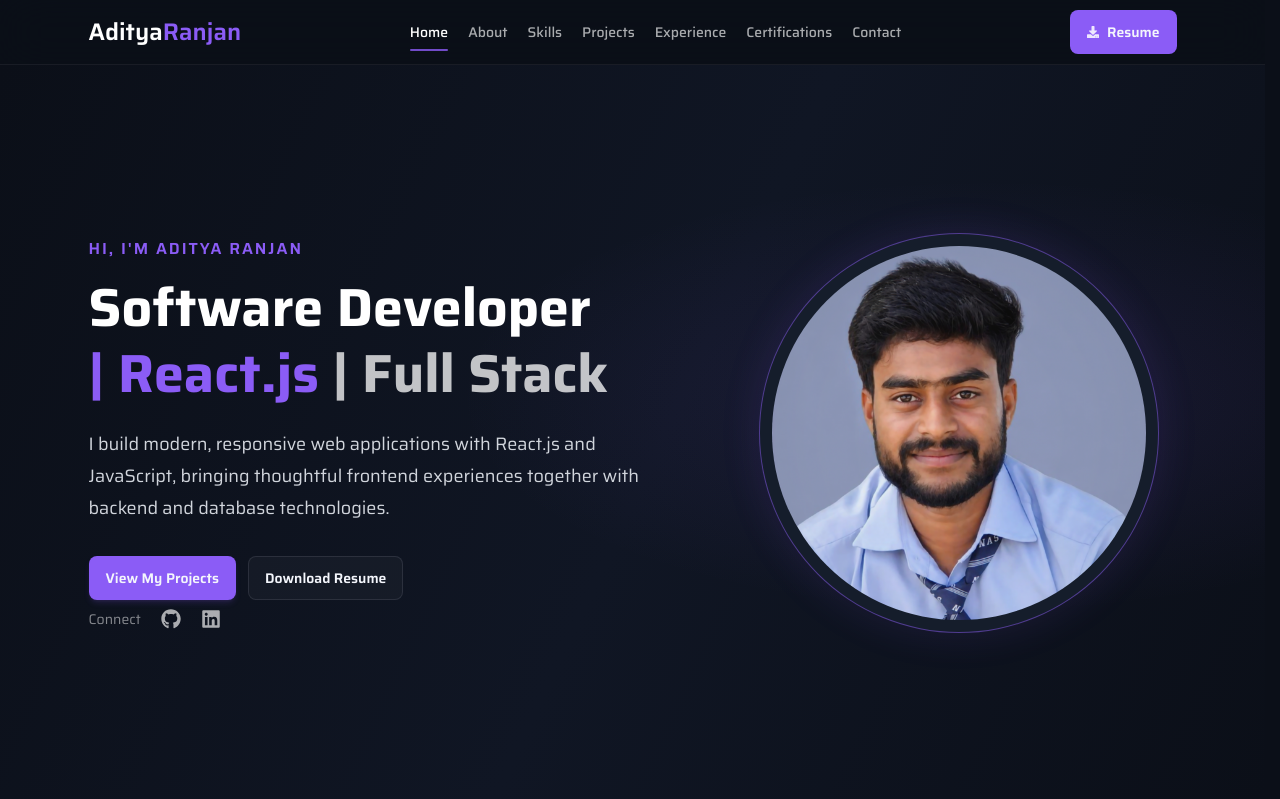
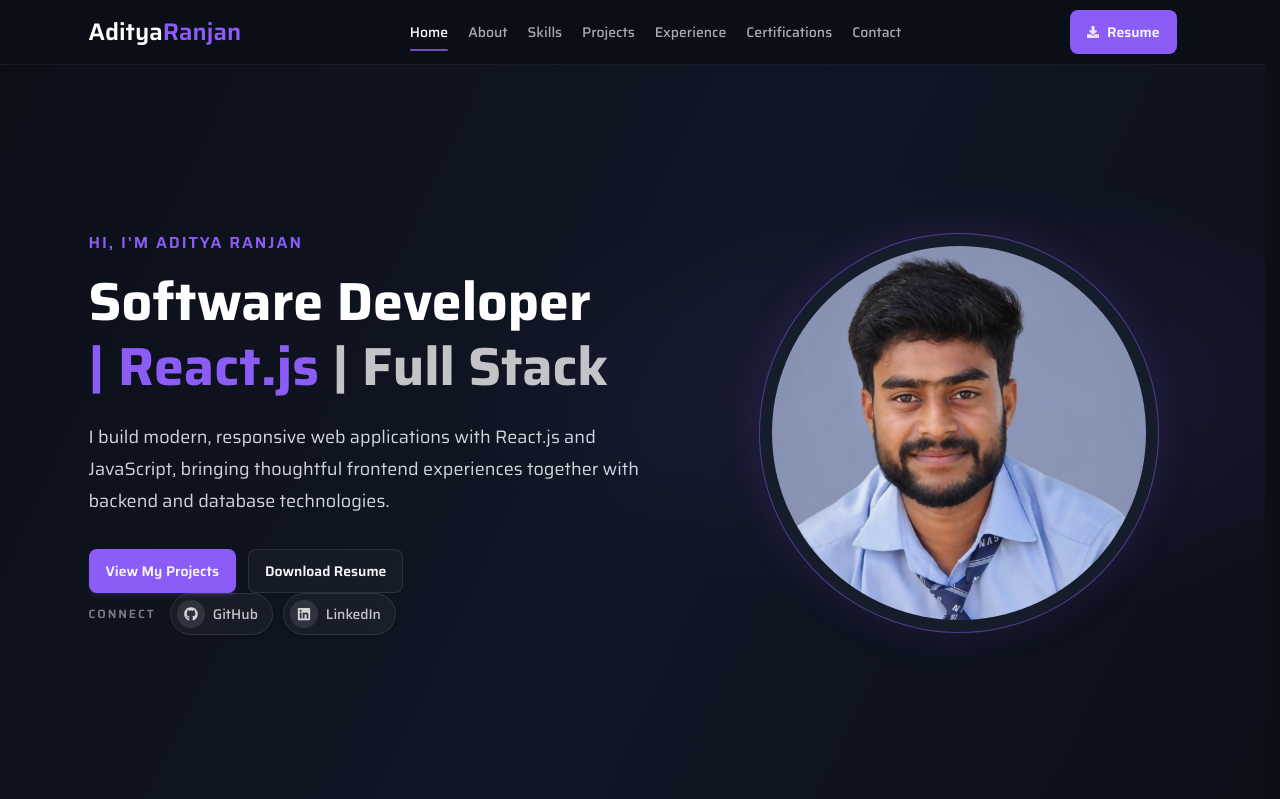
Before and after one commit to Aditya-Ranjan08/My-Portfolio, a React (Vite) app: page / in a window 1280 px wide. Shown: the top 799 px of the page. Built offline with nearby package versions, Linux system fonts and the light colour scheme.

Commit message:
Update portfolio

```diff
--- a/src/components/Hero.jsx
+++ b/src/components/Hero.jsx
@@ -88,26 +88,34 @@ const Hero = () => {
 
         <Motion.div
           variants={entrance}
-          className="order-3 flex items-center gap-5 lg:col-start-1 lg:row-start-2"
+          className="order-3 flex flex-wrap items-center gap-2.5 lg:col-start-1 lg:row-start-2"
         >
-          <span className="text-sm text-white/50">Connect</span>
+          <span className="mr-1 text-xs font-semibold uppercase tracking-[0.16em] text-white/45">
+            Connect
+          </span>
           <a
             href="https://github.com/Aditya-Ranjan08"
             target="_blank"
             rel="noopener noreferrer"
             aria-label="GitHub profile"
-            className="text-xl text-white/65 transition-colors hover:text-purple focus-visible:outline-2 focus-visible:outline-offset-4 focus-visible:outline-purple"
+            className="group inline-flex min-h-10 items-center gap-2 rounded-full border border-white/10 bg-white/[0.04] py-1.5 pl-1.5 pr-3.5 text-sm font-medium text-white/75 shadow-sm transition-all duration-200 hover:-translate-y-0.5 hover:border-purple/40 hover:bg-purple/10 hover:text-white hover:shadow-[0_6px_20px_rgba(139,92,246,0.12)] focus-visible:outline-2 focus-visible:outline-offset-4 focus-visible:outline-purple"
           >
-            <FaGithub aria-hidden="true" />
+            <span className="flex h-7 w-7 items-center justify-center rounded-full bg-white/10 text-white/80 transition-colors group-hover:bg-purple/20 group-hover:text-purple">
+              <FaGithub aria-hidden="true" className="text-sm" />
+            </span>
+            GitHub
           </a>
           <a
             href="https://www.linkedin.com/in/aditya-ranjan-b3a85836b/"
             target="_blank"
             rel="noopener noreferrer"
             aria-label="LinkedIn profile"
-            className="text-xl text-white/65 transition-colors hover:text-purple focus-visible:outline-2 focus-visible:outline-offset-4 focus-visible:outline-purple"
+            className="group inline-flex min-h-10 items-center gap-2 rounded-full border border-white/10 bg-white/[0.04] py-1.5 pl-1.5 pr-3.5 text-sm font-medium text-white/75 shadow-sm transition-all duration-200 hover:-translate-y-0.5 hover:border-purple/40 hover:bg-purple/10 hover:text-white hover:shadow-[0_6px_20px_rgba(139,92,246,0.12)] focus-visible:outline-2 focus-visible:outline-offset-4 focus-visible:outline-purple"
           >
-            <FaLinkedin aria-hidden="true" />
+            <span className="flex h-7 w-7 items-center justify-center rounded-full bg-white/10 text-white/80 transition-colors group-hover:bg-purple/20 group-hover:text-purple">
+              <FaLinkedin aria-hidden="true" className="text-sm" />
+            </span>
+            LinkedIn
           </a>
         </Motion.div>
       </div>
```
